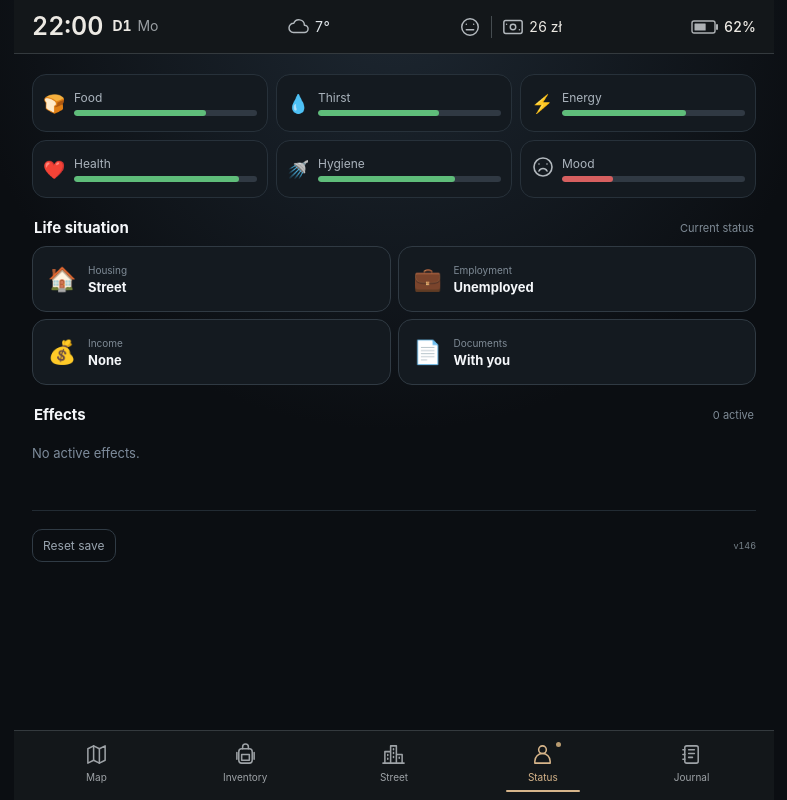
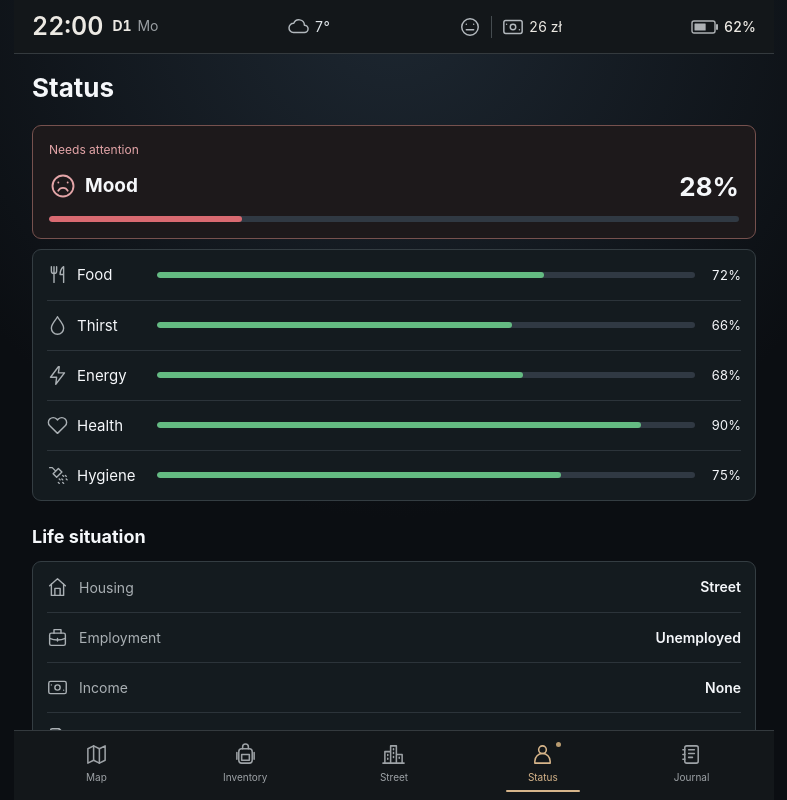
Before and after one commit to AlexanderKruk/street-life-game, a React (Vite) app: page / in a window 1280 px wide. Both pictures are taken after a click on the button "Status". Shown: the top 800 px of the page, without its empty margins (246-1033 px from the left). Built offline with nearby package versions, Linux system fonts and the light colour scheme.

Commit message:
Redesign Status with one priority need and contour icons

```diff
--- a/src/App.tsx
+++ b/src/App.tsx
@@ -12,7 +12,7 @@ import ClosedContent from './ClosedContent'
 import ResultCard, { type ResultCardData } from './ResultCard'
 import { questionPresentation } from './resultPresentation'
 
-const BUILD_VERSION = 'v2026.10.11-146'
+const BUILD_VERSION = 'v2026.10.11-147'
 
 const PHONE_ACTIVITY_KEY = 'street-life-phone-activity-v1'
 const PHONE_SEARCH_ESTIMATE = 15
@@ -94,10 +94,10 @@ const SHELTER_CHECKOUT_WARNING = 7 * 60 + 30
 const SHELTER_DEPARTURE_MINUTES = 30
 const SHELTER_QUEUE_MINUTES = 20
 const SHELTER_REGISTRATION_OPEN = 19 * 60
-const EFFECTS: Record<EffectId, { icon: string; name: string; kind: 'positive' | 'negative'; impacts: string[] }> = {
-  cold: { icon: '🤒', name: 'Cold', kind: 'negative', impacts: ['Energy−−', 'Mood−'] },
-  'free-transit': { icon: '🎫', name: 'Free transport', kind: 'positive', impacts: ['Travel+++'] },
-  'well-fed': { icon: '🍲', name: 'Well fed', kind: 'positive', impacts: ['Food+++', 'Mood+'] },
+const EFFECTS: Record<EffectId, { icon: IconName; name: string; kind: 'positive' | 'negative'; impacts: string[] }> = {
+  cold: { icon: 'thermometer', name: 'Cold', kind: 'negative', impacts: ['Energy−−', 'Mood−'] },
+  'free-transit': { icon: 'ticket', name: 'Free transport', kind: 'positive', impacts: ['Travel+++'] },
+  'well-fed': { icon: 'food', name: 'Well fed', kind: 'positive', impacts: ['Food+++', 'Mood+'] },
 }
 
 const SHOP_ITEMS: ShopItem[] = [
@@ -274,9 +274,15 @@ function AvailableFirst({ children, className, tag = 'section', thoughtsOnly = f
   return <Tag className={className}>{available}{unavailable.length > 0 && <p className="unavailable-heading">Unavailable now</p>}{unavailable}</Tag>
 }
 
-function Stat({ label, value, icon, compact = false }: { label: string; value: number; icon: ReactNode; compact?: boolean }) {
+function Stat({ label, value, icon, cap = 100, focus = false }: { label: string; value: number; icon: ReactNode; cap?: number; focus?: boolean }) {
   const level = value > 60 ? 'good' : value > 30 ? 'warning' : 'critical'
-  return <div className={compact ? 'stat compact' : 'stat'}><span>{icon}</span><div><div className="stat-label"><span>{label}</span>{!compact && <b>{Math.round(value)}</b>}</div><div className="bar"><i className={level} style={{ width: `${value}%` }} /></div></div></div>
+  return <div className={`stat status-stat ${level}${focus ? ' status-focus' : ''}`} data-stat={label}>
+    {focus && <p className="status-focus-label">{level === 'critical' ? 'Needs attention' : level === 'warning' ? 'Keep an eye on this' : 'Lowest indicator'}</p>}
+    <span className="status-stat-icon">{icon}</span>
+    <div className="status-stat-label"><strong>{label}</strong>{cap < 100 && <small>Max {cap}%</small>}</div>
+    <div className="bar" role="meter" aria-label={`${label}: ${conditionBand(value).label}`} aria-valuenow={value} aria-valuemin={0} aria-valuemax={100}><i className={level} style={{ width: `${value}%` }} /></div>
+    <b className="status-stat-value">{Math.round(value)}%</b>
+  </div>
 }
 
 function overallStatus(game: GameState) {
@@ -499,6 +505,18 @@ export default function App() {
   const groundSleepWindow = useRef<{ start: number; end: number } | null>(sleeping?.kind === 'ground' ? { start: sleeping.startAbsolute, end: sleeping.startAbsolute + sleeping.total } : null)
   const clothingHygieneCap = (cleanliness: number) => cleanliness >= 70 ? 100 : cleanliness >= 40 ? 80 : 60
   const hygieneLimit = clothingHygieneCap(inventory.clothingCleanliness)
+  const statusNeeds = [
+    { id: 'hunger', label: 'Food', value: game.hunger, icon: 'food' as IconName },
+    { id: 'thirst', label: 'Thirst', value: game.thirst, icon: 'water' as IconName },
+    { id: 'energy', label: 'Energy', value: game.energy, icon: 'energy' as IconName, cap: energyCap(game.health) },
+    { id: 'health', label: 'Health', value: game.health, icon: 'heart' as IconName },
+    { id: 'hygiene', label: 'Hygiene', value: game.hygiene, icon: 'shower' as IconName, cap: hygieneLimit },
+    { id: 'mood', label: 'Mood', value: game.mood, icon: `face-${conditionBand(game.mood).level}` as IconName },
+  ]
+  // Dangerous physical needs take precedence over a lower mood score.
+  const dangerousNeeds = statusNeeds.filter(need => need.id !== 'mood' && need.value <= 20)
+  const focusedNeed = (dangerousNeeds.length ? dangerousNeeds : statusNeeds)
+    .reduce((lowest, need) => need.value < lowest.value ? need : lowest)
   useEffect(() => {
     if (game.hygiene > hygieneLimit) setGame(prev => ({ ...prev, hygiene: Math.min(prev.hygiene, hygieneLimit) }))
   }, [game.hygiene, hygieneLimit])
@@ -2127,26 +2145,23 @@ export default function App() {
       </div>
     </section>}
     {screen === 'status' && <section className="status-screen">
-      <div className="status-needs">
-        <Stat icon="🍞" label="Food" value={game.hunger} compact />
-        <Stat icon="💧" label="Thirst" value={game.thirst} compact />
-        <Stat icon="⚡" label={energyCap(game.health) < 100 ? `Energy · max ${energyCap(game.health)}` : 'Energy'} value={game.energy} compact />
-        <Stat icon="❤️" label="Health" value={game.health} compact />
-        <Stat icon="🚿" label={hygieneLimit < 100 ? `Hygiene · max ${hygieneLimit}` : 'Hygiene'} value={game.hygiene} compact />
-        <Stat icon={<Icon name={`face-${conditionBand(game.mood).level}`} />} label="Mood" value={game.mood} compact />
+      <h2 className="status-title">Status</h2>
+      <Stat label={focusedNeed.label} value={focusedNeed.value} icon={<Icon name={focusedNeed.icon} />} cap={focusedNeed.cap} focus />
+      <div className="status-needs" aria-label="Other condition indicators">
+        {statusNeeds.filter(need => need.id !== focusedNeed.id).map(need => <Stat key={need.id} label={need.label} value={need.value} icon={<Icon name={need.icon} />} cap={need.cap} />)}
       </div>
-      <div className="life-heading"><h3>Life situation</h3><span>Current status</span></div>
+      <div className="life-heading"><h3>Life situation</h3></div>
       <div className="life-situation">
-        <div className="life-card"><span>🏠</span><div><small>Housing</small><strong>{life.housing}</strong></div></div>
-        <div className="life-card"><span>💼</span><div><small>Employment</small><strong>{life.employment}</strong></div></div>
-        <div className="life-card"><span>💰</span><div><small>Income</small><strong>{life.income}</strong></div></div>
-        <div className="life-card"><span>📄</span><div><small>Documents</small><strong>{inventory.documents ? 'With you' : storage.documents ? 'Stored safely' : 'Missing'}</strong></div></div>
+        <div className="life-card"><Icon name="house" /><span>Housing</span><strong>{life.housing}</strong></div>
+        <div className="life-card"><Icon name="work" /><span>Employment</span><strong>{life.employment}</strong></div>
+        <div className="life-card"><Icon name="banknote" /><span>Income</span><strong>{life.income}</strong></div>
+        <div className="life-card"><Icon name="documents" /><span>Documents</span><strong>{inventory.documents ? 'With you' : storage.documents ? 'Stored safely' : 'Missing'}</strong></div>
       </div>
-      <div className="effects-heading"><h3>Effects</h3><span>{effects.length} active</span></div>
+      <div className="effects-heading"><h3>Effects</h3><span>{effects.length}</span></div>
       <div className="effects-list">
         {effects.length ? effects.map((active) => {
           const effect = EFFECTS[active.id]
-          return <div className={`effect ${effect.kind}`} key={active.id}><span>{effect.icon}</span><div className="effect-body"><strong>{effect.name}</strong><div className="effect-impact">{effect.impacts.map((impact) => <b key={impact}>{impact}</b>)}</div></div><small className="effect-time">{remainingEffect(active.expiresAt, game)}</small></div>
+          return <div className={`effect ${effect.kind}`} key={active.id}><span><Icon name={effect.icon} /></span><div className="effect-body"><strong>{effect.name}</strong><div className="effect-impact">{effect.impacts.map((impact) => <b key={impact}>{impact}</b>)}</div></div><small className="effect-time">{remainingEffect(active.expiresAt, game)}</small></div>
         }) : <p className="empty">No active effects.</p>}
       </div>
     </section>}
--- a/src/styles.css
+++ b/src/styles.css
@@ -130,29 +130,41 @@ footer p { margin:0; }
 .overall-status.ok { border-color:#365944; }
 .overall-status.fair { border-color:#66552f; }
 .overall-status.bad { border-color:#673b3b; }
-.status-screen { margin-top:20px; }
-.status-heading { padding:20px; border:1px solid #34404c; border-radius:20px; background:#12181e; display:flex; justify-content:space-between; align-items:end; gap:20px; margin-bottom:12px; }
-.status-heading h2 { margin-bottom:0; font-size:28px; }
-.status-heading > p { max-width:270px; margin:0; color:#8996a1; font-size:12px; line-height:1.4; text-align:right; }
-.status-needs { display:grid; grid-template-columns:repeat(3,1fr); gap:8px; }
-.status-needs .stat { min-height:58px; padding:10px; }
-.status-needs .stat-label { display:flex; justify-content:space-between; gap:12px; font-size:12px; }
-.status-needs .stat-label b { color:#dbe1e6; font-weight:700; }
-.status-needs .bar { height:6px; margin-top:5px; }
-.status-needs .stat.compact { grid-template-columns:24px 1fr; }
-.status-needs .stat.compact > span { font-size:18px; }
-.status-needs .stat.compact .stat-label { margin-bottom:2px; }
+.status-screen { margin-top:16px; }
+.status-title { margin:0 0 22px; font-size:26px; }
+.status-needs { display:grid; padding:0 14px; margin-top:10px; border:1px solid #343d42; border-radius:9px; background:#141b1f; }
+.status-screen .status-stat { display:grid; grid-template-columns:22px 72px minmax(0,1fr) 38px; gap:8px; align-items:center; min-height:50px; padding:0; background:transparent; border:0; border-radius:0; }
+.status-needs .status-stat + .status-stat { border-top:1px solid #2c343a; }
+.status-stat-label { min-width:0; }
+.status-stat-label strong { font-size:15px; font-weight:400; line-height:1.35; }
+.status-stat-label small { display:block; color:#aab0b4; font-size:11px; line-height:1.4; margin-top:2px; }
+.status-screen .status-stat-icon { display:flex; align-items:center; }
+.status-screen .status-stat-icon svg { width:21px; height:21px; color:#aab0b4; }
+.status-screen .status-stat-value { font-size:13px; font-weight:400; white-space:nowrap; text-align:right; font-variant-numeric:tabular-nums; }
+.status-screen .status-stat .bar { min-width:0; height:6px; margin:0; }
+.status-screen .status-stat .bar i.good { background:#64bb82; }
+.status-screen .status-stat .bar i.warning { background:#d5a642; }
+.status-screen .status-stat .bar i.critical { background:#d96a71; }
+.status-screen .status-focus { grid-template-columns:28px minmax(0,1fr) auto; padding:16px; border:1px solid #76514e; border-radius:9px; background:#1d191b; }
+.status-screen .status-focus.warning { border-color:#6d5c35; background:#1e1c16; }
+.status-screen .status-focus.good { border-color:#3d5e49; background:#151e19; }
+.status-focus-label { grid-column:1 / -1; margin:0 0 4px; font-size:12px; line-height:1.4; color:#e4a5a8; }
+.status-focus.warning .status-focus-label { color:#d8bd7b; }
+.status-focus.good .status-focus-label { color:#9ac4a8; }
+.status-screen .status-focus .status-stat-icon { grid-row:2; }
+.status-screen .status-focus .status-stat-icon svg { width:28px; height:28px; color:#e4a5a8; }
+.status-screen .status-focus.warning .status-stat-icon svg { color:#d8bd7b; }
+.status-screen .status-focus.good .status-stat-icon svg { color:#9ac4a8; }
+.status-focus .status-stat-label { grid-row:2; }
+.status-focus .status-stat-label strong { font-size:19px; font-weight:650; }
+.status-focus .status-stat-label small { font-size:12px; }
+.status-screen .status-focus .status-stat-value { grid-column:3; grid-row:2; font-size:26px; font-weight:650; }
+.status-screen .status-focus .bar { grid-column:1 / -1; grid-row:3; margin-top:6px; }
 @media (max-width:520px) {
   header { gap:8px; }
   .header-info { flex-direction:column; align-items:flex-end; gap:5px; }
   .overall-status { padding:6px 9px; }
   .money { padding:7px 10px; font-size:12px; }
-  .status-heading { align-items:flex-start; flex-direction:column; gap:8px; }
-  .status-heading > p { text-align:left; }
-  .status-needs { grid-template-columns:repeat(3,1fr); gap:6px; }
-  .status-needs .stat { min-height:56px; padding:8px; grid-template-columns:20px 1fr; gap:5px; }
-  .status-needs .stat.compact > span { font-size:16px; }
-  .status-needs .stat-label { font-size:10px; }
 }
 
 
@@ -369,15 +381,31 @@ button.inventory-item { width:100%; }
 .essentials-grid { margin-top:0; }
 
 /* Life situation */
-.life-heading { display:flex; justify-content:space-between; align-items:center; margin:20px 2px 9px; }
-.life-heading h3 { margin:0; font-size:15px; }
+.life-heading { display:flex; justify-content:space-between; align-items:center; margin:24px 0 12px; }
+.life-heading h3 { margin:0; font-size:18px; font-weight:650; line-height:1.35; }
 .life-heading span { color:#7f8b96; font-size:11px; }
-.life-situation { display:grid; grid-template-columns:repeat(2,1fr); gap:7px; }
-.life-card { min-height:66px; display:grid; grid-template-columns:34px 1fr; align-items:center; gap:9px; padding:11px 12px; border:1px solid #303a43; border-radius:14px; background:#141a20; }
-.life-card > span { font-size:23px; text-align:center; }
-.life-card div { display:flex; flex-direction:column; gap:3px; min-width:0; }
-.life-card small { color:#7f8b96; font-size:10px; }
-.life-card strong { font-size:13px; }
+.life-situation { padding:0 14px; border:1px solid #343d42; border-radius:9px; background:#141b1f; }
+.life-card { display:grid; grid-template-columns:22px auto minmax(0,1fr); min-height:50px; align-items:center; gap:10px; }
+.life-card + .life-card { border-top:1px solid #2c343a; }
+.life-card > svg { width:21px; height:21px; color:#aab0b4; }
+.life-card > span { font-size:14px; color:#aab0b4; }
+.life-card strong { font-size:14px; font-weight:600; line-height:1.4; text-align:right; min-width:0; overflow-wrap:anywhere; padding:8px 0; }
+.status-screen .effects-heading { margin:24px 0 12px; }
+.status-screen .effects-heading h3 { font-size:18px; font-weight:650; line-height:1.35; }
+.status-screen .effects-heading > span { font-size:13px; color:#aab0b4; font-variant-numeric:tabular-nums; }
+.status-screen .effects-list { gap:8px; }
+.status-screen .effect { grid-template-columns:22px minmax(0,1fr) auto; border-radius:9px; padding:14px; background:#141b1f; }
+.status-screen .effect > span { display:flex; }
+.status-screen .effect > span svg { width:21px; height:21px; color:#aab0b4; }
+.status-screen .effect strong { font-size:15px; font-weight:600; }
+.status-screen .effect .effect-impact b { font-size:12px; font-weight:500; }
+.status-screen .effect .effect-time { font-size:12px; color:#aab0b4 !important; }
+.status-screen .effects-list > .empty { margin:0; font-size:15px; color:#aab0b4; }
+@media(max-width:360px) {
+  .status-needs,.life-situation { padding:0 10px; }
+  .status-screen .status-needs .status-stat { grid-template-columns:20px 65px minmax(0,1fr) 36px; gap:7px; }
+  .life-card { gap:7px; }
+}
 
 /* Social worker support */
 .support-menu { margin-top:14px; }
@@ -836,7 +864,7 @@ footer .header-version { margin-left:auto; align-self:center; }
 .game-header .header-state-row { display:flex; align-items:center; justify-content:space-between; gap:10px; }
 .game-header .header-state-row > * { flex:0 0 auto; }
 @media(max-width:420px) { .game-header .header-state-row { gap:7px; } }
-@media(max-width:360px) { .game-header .header-state-row { gap:5px; } }
+@media(max-width:360px) { .game-header .header-state-row { gap:3px; } }
 
 /* v119: consistent header icon scale and neutral condition color. */
 .game-header .header-condition { color:#b2b8bd; }
```
Also changed, not shown: check-regressions.cjs (+19 -0 lines), src/Icon.tsx (+10 -1 lines), 1 other file (tests, documents, lock files or other folders).
